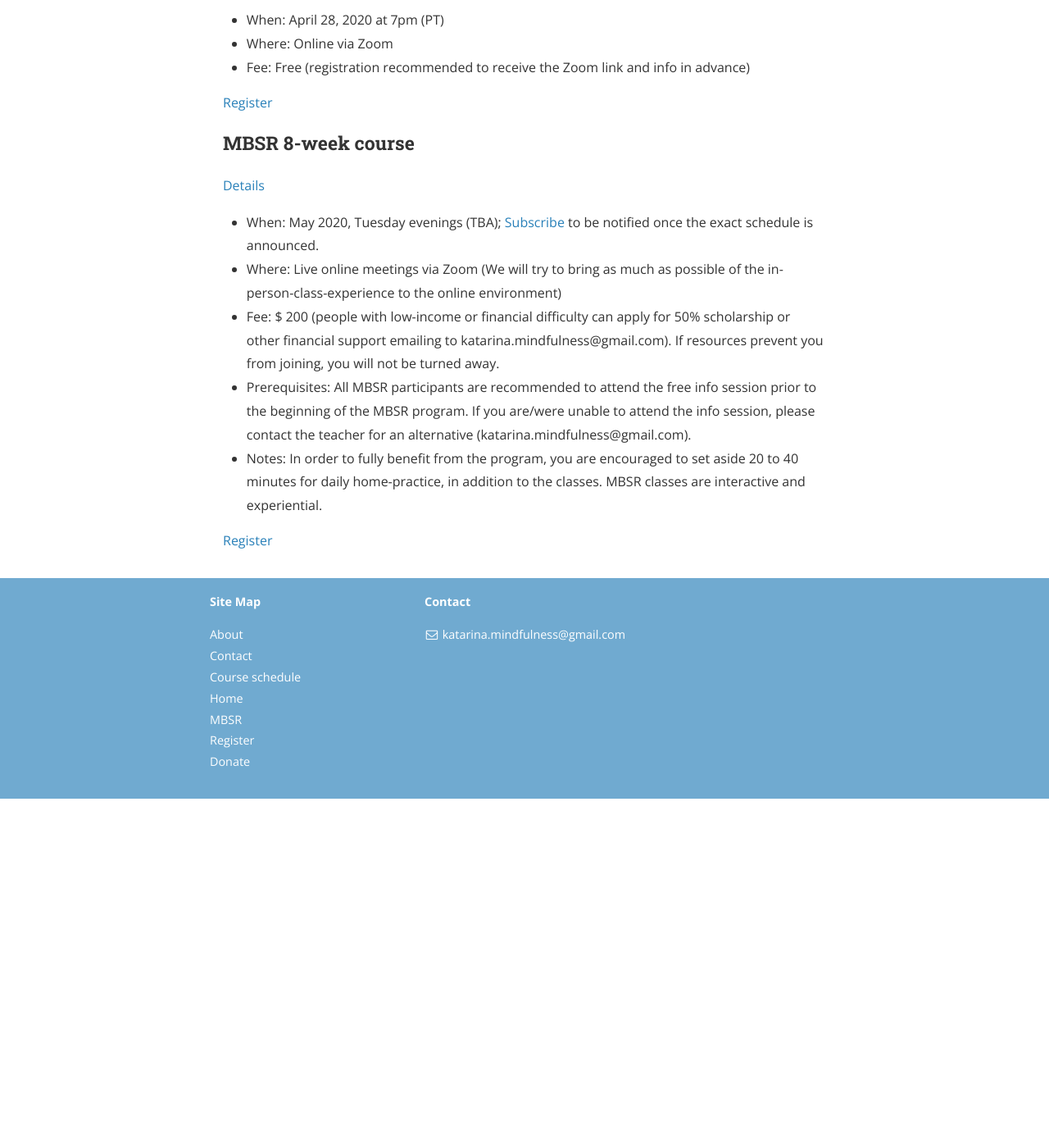
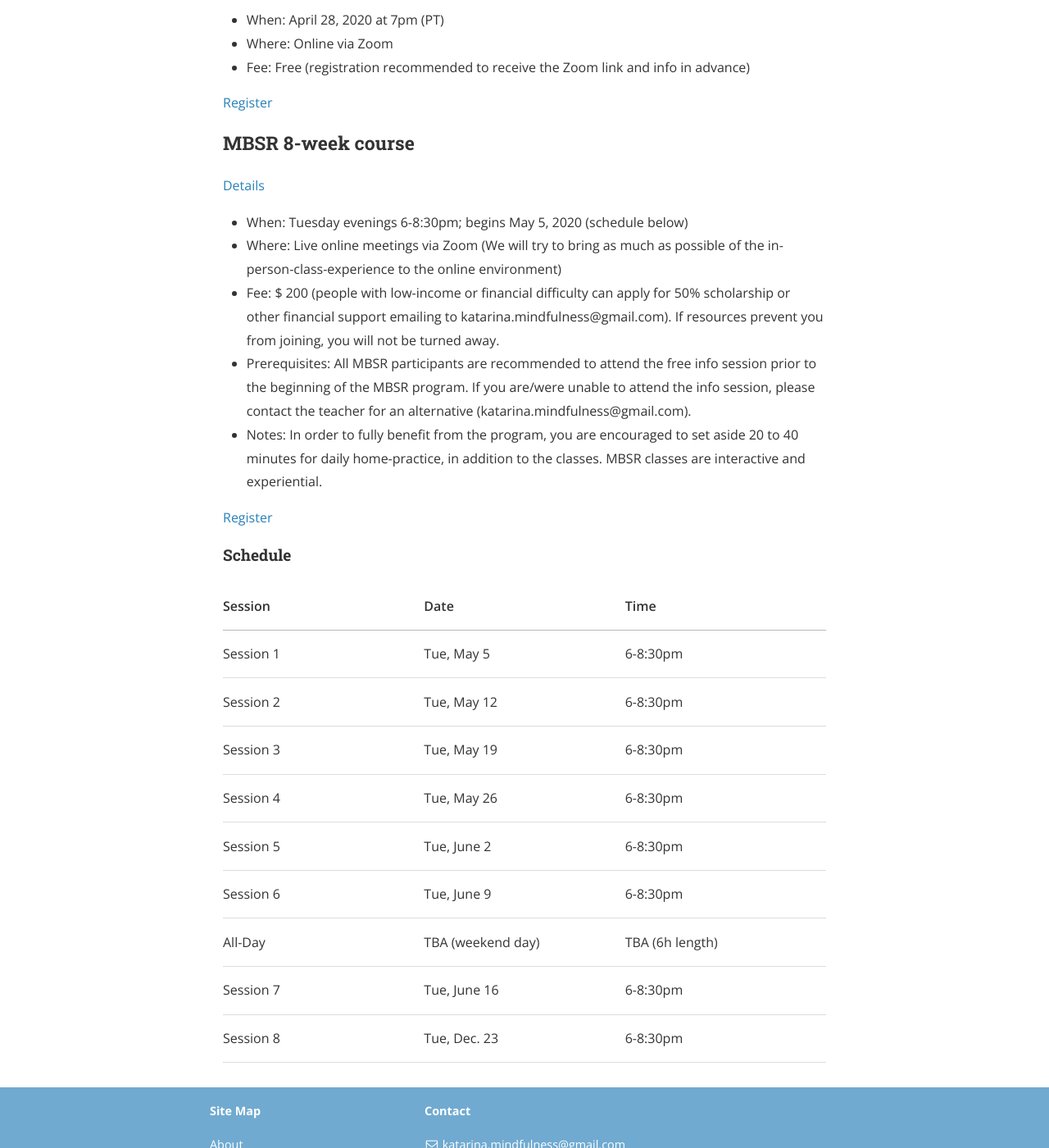
Before and after one commit to mindfulnessone/mindfulnessone.github.io, a Jekyll site: the page built from course-schedule.md, in a window 1280 px wide and 1400 px high, scrolled down 465 px. Shown: the whole window at 82% size. Built offline with Jekyll 4.4.1, drawn with Linux system fonts in a browser that asks for light colours; nearby versions of some CDN libraries; before the commit the page ends 1439 px from its top, so only the background shows below that.

Commit message:
Update course-schedule.md

```diff
--- a/course-schedule.md
+++ b/course-schedule.md
@@ -20,10 +20,24 @@ Attending the 1.5 hour free information session will give you a taste of what mi
 
 ### MBSR 8-week course
 [Details](/mbsr/)
-- When: May 2020, Tuesday evenings (TBA); [Subscribe](/contact/) to be notified once the exact schedule is announced.
+- When: Tuesday evenings 6-8:30pm; begins May 5, 2020 (schedule below)
 - Where: Live online meetings via Zoom (We will try to bring as much as possible of the in-person-class-experience to the online environment)
 - Fee: $ 200 (people with low-income or financial difficulty can apply for 50% scholarship or other financial support emailing to katarina.mindfulness@gmail.com). If resources prevent you from joining, you will not be turned away.
 - Prerequisites: All MBSR participants are recommended to attend the free info session prior to the beginning of the MBSR program. If you are/were unable to attend the info session, please contact the teacher for an alternative (katarina.mindfulness@gmail.com).
 - Notes: In order to fully benefit from the program, you are encouraged to set aside 20 to 40 minutes for daily home-practice, in addition to the classes. MBSR classes are interactive and experiential.
 
 [Register](/register-8week-mbsr/)
+
+#### Schedule
+
+| Session   | Date         | Time     |
+|-----------|--------------|----------|
+| Session 1 | Tue, May 5 | 6-8:30pm |
+| Session 2 | Tue, May 12 | 6-8:30pm |
+| Session 3 | Tue, May 19 | 6-8:30pm |
+| Session 4 | Tue, May 26 | 6-8:30pm |
+| Session 5 | Tue, June 2 | 6-8:30pm |
+| Session 6 | Tue, June 9  | 6-8:30pm |
+| All-Day | TBA (weekend day) | TBA (6h length) |
+| Session 7 | Tue, June 16 | 6-8:30pm |
+| Session 8 | Tue, Dec. 23 | 6-8:30pm |
```
